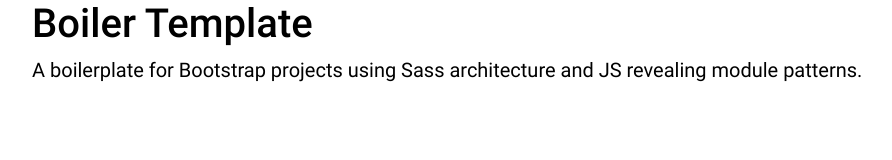
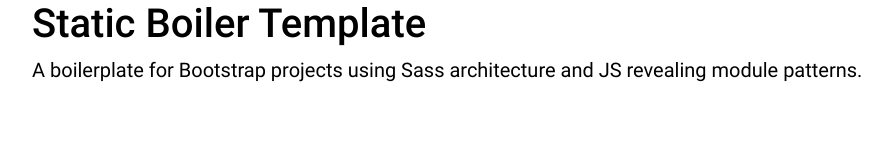
Before and after one commit to cjfloress/Static-Template, a website: page src/index.html in a window 1280 px wide. Shown: the whole page, without its empty margins (50-942 px from the left). Drawn offline with nearby package versions, Linux system fonts and the light colour scheme; files that its build step writes are made by us from their sources; files whose address does not match are found by name.

Commit message:
Initial Commit

```diff
--- a/src/index.html
+++ b/src/index.html
@@ -10,7 +10,7 @@
   <body>
     <main class="main">
       <div class="container">
-        <h1>Boiler Template</h1>
+        <h1>Static Boiler Template</h1>
         <p>
           A boilerplate for Bootstrap projects using Sass architecture and JS
           revealing module patterns.
```
